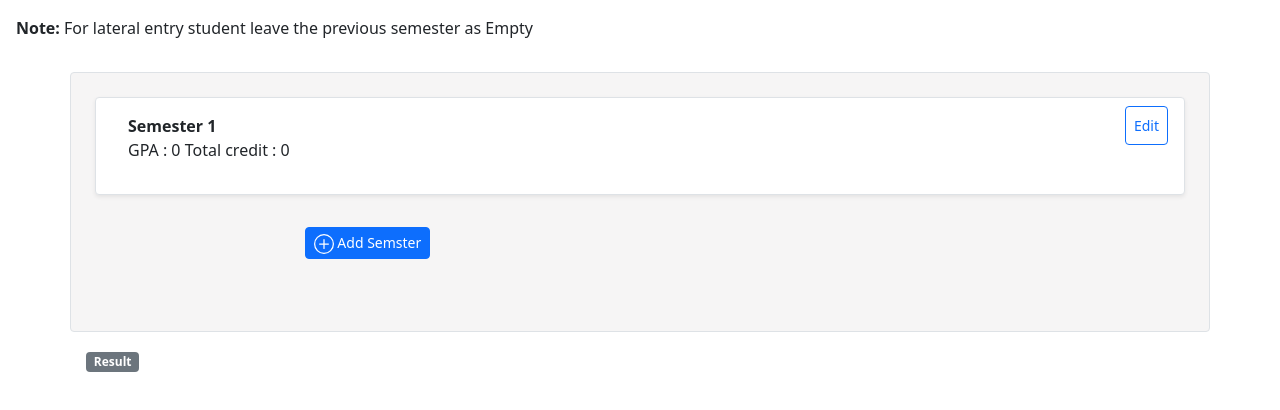
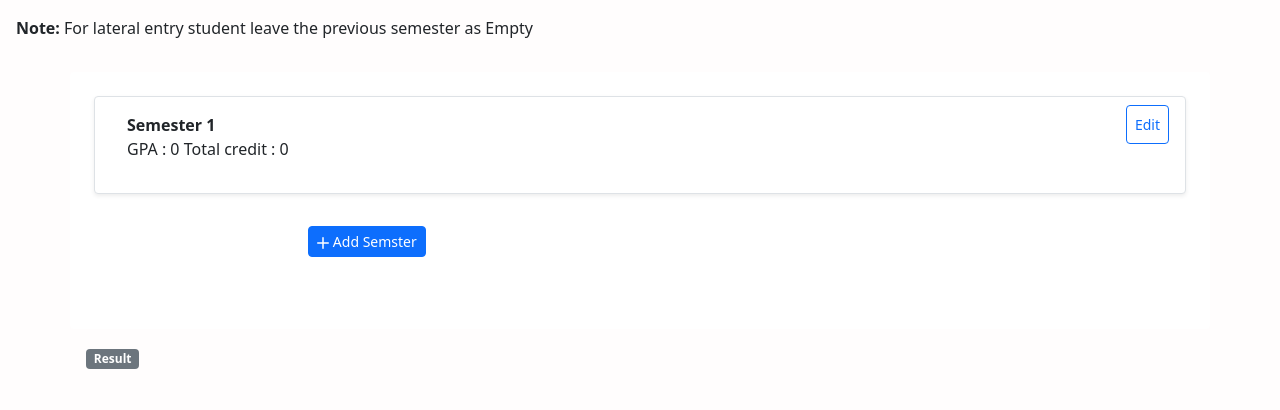
Before and after one commit to dev-udhayakumar/CGPA_Calculator, a plain HTML site: page calculate.html in a window 1280 px wide. Drawn offline with nearby package versions, Linux system fonts and the light colour scheme.

Commit message:
beta-07/06/21

```diff
--- a/calculate.html
+++ b/calculate.html
@@ -8,9 +8,9 @@
     <link rel="stylesheet" href="style.css">
     <link href="https://cdn.jsdelivr.net/npm/bootstrap@5.0.1/dist/css/bootstrap.min.css" rel="stylesheet" integrity="sha384-+0n0xVW2eSR5OomGNYDnhzAbDsOXxcvSN1TPprVMTNDbiYZCxYbOOl7+AMvyTG2x" crossorigin="anonymous">
 </head>
-<body>
+<body id="body">
    <p class="p-3" id ="h"><b>Note:</b> For lateral entry student leave the previous semester as Empty</p>
-   <div class="container-sm p-2 rounded border"  style="background: rgb(246, 245, 245);" >
+   <div class="container-sm p-2 rounded "  style="background: rgb(255, 255, 255);" >
     <ol class="list-group list-group p-3" id="hi" >
     </ol>
     <center class="mb-5">
@@ -18,9 +18,8 @@
         <div class="row p-3">
           <div class="col-6">
             <button type="button" onclick="AddNewSem(2), model(2)" class="btn btn-sm btn-primary rounded " id = "bt">
-              <svg xmlns="http://www.w3.org/2000/svg" width="20" height="20" fill="currentColor" class="bi bi-plus-circle" viewBox="0 0 16 16">
-                <path d="M8 15A7 7 0 1 1 8 1a7 7 0 0 1 0 14zm0 1A8 8 0 1 0 8 0a8 8 0 0 0 0 16z"/>
-                <path d="M8 4a.5.5 0 0 1 .5.5v3h3a.5.5 0 0 1 0 1h-3v3a.5.5 0 0 1-1 0v-3h-3a.5.5 0 0 1 0-1h3v-3A.5.5 0 0 1 8 4z"/>
+              <svg xmlns="http://www.w3.org/2000/svg" width="12" height="12" fill="currentColor" class="bi bi-plus-lg" viewBox="0 0 16 16">
+                <path d="M8 0a1 1 0 0 1 1 1v6h6a1 1 0 1 1 0 2H9v6a1 1 0 1 1-2 0V9H1a1 1 0 0 1 0-2h6V1a1 1 0 0 1 1-1z"/>
               </svg>  Add Semster
         </button>
           </div>
@@ -32,16 +31,13 @@
         </button>
         <div class="modal fade" id="exampleModal"   >
           <div class="modal-dialog modal-dialog-centered">
-            <div class="modal-content">
-              <div class="modal-header">
-                <h5 class="modal-title" id="exampleModalLabel">Want to delete the Semester ?</h5>
+            <div class="modal-content" >
+              <div class="modal-header" style="background: rgb(228, 3, 48);">
+                <h5 class="modal-title" id="exampleModalLabel">Last Semester Will Be Deleted!!</h5>
               </div>
-              <div class="modal-body">
-                <p>Last semster will be Deleted!!</p>
-              </div>
-              <div class="modal-footer">
+              <div class="modal-footer" >
                 <button type="button" class="btn btn-outline-secondary btn" data-bs-dismiss="modal">Cancel</button>
-                <button type="button" onclick="del(1)" data-bs-dismiss="modal" id ="ConDel" class="btn btn btn-danger">Yes I'm sure</button>
+                <button type="button" onclick="del(1)" data-bs-dismiss="modal" id ="ConDel" class="btn btn btn-outline-danger">Yes I'm sure</button>
               </div>
             </div>
           </div>
@@ -55,8 +51,12 @@
       <span class="badge bg-secondary">Result</span>
     </div>
     <div id ="models"></div>
-    <script src="index.js"></script>
-    <script>AddNewSem(1); model(1);</script>
+    <script src="src/create.js"></script>
+    <script src="src/delete.js"></script>
+    <script src="src/model.js"></script>
+    <script src="src/Math.js"></script>
+    <script src="src/sub.js"></script>
+    <script src="src/index.js"></script>
     <script src="https://cdn.jsdelivr.net/npm/bootstrap@5.0.1/dist/js/bootstrap.bundle.min.js" integrity="sha384-gtEjrD/SeCtmISkJkNUaaKMoLD0//ElJ19smozuHV6z3Iehds+3Ulb9Bn9Plx0x4" crossorigin="anonymous"></script>
     <script src="https://cdn.jsdelivr.net/npm/@popperjs/core@2.9.2/dist/umd/popper.min.js" integrity="sha384-IQsoLXl5PILFhosVNubq5LC7Qb9DXgDA9i+tQ8Zj3iwWAwPtgFTxbJ8NT4GN1R8p" crossorigin="anonymous"></script>
     <script src="https://cdn.jsdelivr.net/npm/bootstrap@5.0.1/dist/js/bootstrap.min.js" integrity="sha384-Atwg2Pkwv9vp0ygtn1JAojH0nYbwNJLPhwyoVbhoPwBhjQPR5VtM2+xf0Uwh9KtT" crossorigin="anonymous"></script>
--- a/index.js
+++ /dev/null
@@ -1,174 +0,0 @@
-
-function AddNewSem(n){
-        var li = document.createElement("li");
-        var id = "id"+ n;
-        li.setAttribute("id",id);
-        li.setAttribute("class","shadow-sm udhaya border rounded list-group-item d-flex justify-content-between align-items-start  ");
-        document.getElementById('hi').appendChild(li);
-        div1();
-          function div1(){
-            var div1id = "div1" + n ;
-            var div1 = document.createElement("div");
-            div1.setAttribute("id",div1id);
-            div1.setAttribute("class","ms-2 me-auto p-2");
-            div1.setAttribute("style" ,"transition-delay: 1s;")
-            document.getElementById(id).appendChild(div1);
-            div2()
-            Editbtn()
-            function div2(){
-              var div2id = "div2" + n ;
-              var div2 = document.createElement("div");
-              div2.setAttribute("id",div2id);
-              div2.setAttribute("class","fw-bold fs-6 ");
-              document.getElementById(div1id).appendChild(div2);
-              document.getElementById(div2id).innerHTML = "Semester " + n;
-
-              var p1id = "p1" + n;
-              var p1 = document.createElement("p");
-              p1.setAttribute("id",p1id);
-              p1.setAttribute("class" ,"fs-6");
-              document.getElementById(div1id).appendChild(p1);
-              document.getElementById(p1id).innerHTML ="GPA : " + 0 + " Total credit : " + 0;
-            }
-          }
-          function Editbtn(){
-            var btnE = "btnE" + n;
-            var btn1 = document.createElement("button");
-            btn1.setAttribute("id",btnE);
-            btn1.setAttribute("data-bs-toggle","modal");
-            var modeli = "#modeldiv1" + n ;
-            btn1.setAttribute("data-bs-target",modeli);
-            btn1.setAttribute("class","btn-sm btn btn-outline-primary p-2 mb-2 rounded bi bi-pencil-square");
-            btn1.setAttribute("type","button");
-            document.getElementById(id).appendChild(btn1);
-            document.getElementById(btnE).innerHTML = " Edit";
-
-          }
-        var add= parseInt(n + 1)
-        var del= parseInt(n)
-        var bt2= "del(" + del + ")";
-        var bt = "AddNewSem(" + add + ") , model(" + add +")";
-        console.log(del)
-        document.getElementById("bt").setAttribute("onclick",bt);
-        document.getElementById("ConDel").setAttribute("onclick",bt2);
-
-        if (add > 8){
-          document.getElementById("bt").style.display = "none";
-
-        }
-        if (add <= 2){
-          document.getElementById("bt2").style.display = "none";
-
-        }
-        else{
-          document.getElementById("bt2").style.display = "block";
-        }
-
-
-      }
-function del(n){
-
-  var id ="id" + n  ;
-  var mod = "modeldiv1" + n;
-  var del = document.getElementById(id);
-  var del2 = document.getElementById(mod);
-  del2.remove();
-  del.remove();
-  console.log(del)
-  var add= parseInt(n)
-  var del= parseInt(n - 1)
-  var bt2= "del(" + del + ")";
-  var bt = "AddNewSem(" + add + ") , model(" + add +")" ;
-
-  document.getElementById("bt").setAttribute("onclick",bt);
-  document.getElementById("ConDel").setAttribute("onclick",bt2);
-  document.getElementById("bt2").style.display = "block";
-  if (add <= 8){
-    document.getElementById("bt").style.display = "block";
-  }
-  if (add <= 2){
-    document.getElementById("bt2").style.display = "none";
-
-  }
-}
-
-function model(n){
-  var div1 = document.createElement("div");
-  var div1id = "modeldiv1" + n;
-  div1.setAttribute("id",div1id);
-  div1.setAttribute("class","modal fade");
-  document.getElementById("models").appendChild(div1);
-
-  var div2 = document.createElement("div");
-  var div2id = "modeldiv2" + n;
-  div2.setAttribute("id",div2id);
-  div2.setAttribute("class","modal-dialog modal-dialog-centered");
-  document.getElementById(div1id).appendChild(div2);
-
-  var div3 = document.createElement("div");
-  var div3id = "modeldiv3" + n;
-  div3.setAttribute("id",div3id);
-  div3.setAttribute("class","modal-content");
-  document.getElementById(div2id).appendChild(div3);
-  content();
-
-  function content(){
-    modelTitle();
-    modelbody();
-    modelFoot();
-
-    function modelTitle(){
-      var divHead = document.createElement("div");
-      var divHeadid = "modeldivHead" + n;
-      divHead.setAttribute("id",divHeadid);
-      divHead.setAttribute("class","modal-header");
-      document.getElementById(div3id).appendChild(divHead);
-
-      var Title = document.createElement("h5");
-      var Titleid = "Titleid" + n;
-      Title.setAttribute("id",Titleid);
-      Title.setAttribute("class","modal-title");
-      document.getElementById(divHeadid).appendChild(Title);
-      document.getElementById(Titleid).innerHTML = "Semester " + n ;
-
-    }
-    function modelbody(){
-      var divBody = document.createElement("div");
-      var divBodyid = "modeldivBody" + n;
-      divBody.setAttribute("id",divBodyid);
-      divBody.setAttribute("class","modal-body");
-      document.getElementById(div3id).appendChild(divBody);
-
-      var sample = document.createElement("h6");
-      var sampleid = "sampleid" + n;
-      sample.setAttribute("id",sampleid);
-      sample.setAttribute("class","");
-      document.getElementById(divBodyid).appendChild(sample);
-      document.getElementById(sampleid).innerHTML = "This option will be Enabled Soon....!"
-
-
-    }
-    function modelFoot(){
-
-      var divFoot = document.createElement("div");
-      var divFootid = "modeldivFoot" + n;
-      divFoot.setAttribute("id",divFootid);
-      divFoot.setAttribute("class","modal-footer");
-      document.getElementById(div3id).appendChild(divFoot);
-
-      var btnFoot = document.createElement("div");
-      var btnFootid = "btnFoot" + n;
-      btnFoot.setAttribute("id",btnFootid);
-      btnFoot.setAttribute("data-bs-dismiss","modal");
-      btnFoot.setAttribute("class","btn btn-outline-secondary");
-      document.getElementById(divFootid).appendChild(btnFoot);
-      document.getElementById(btnFootid).innerHTML ="Done";
-    }
-
-
-  }
-
-
-
-
-}
--- /dev/null
+++ b/src/create.js
@@ -0,0 +1,68 @@
+function AddNewSem(n){
+    var li = document.createElement("li");
+    var id = "id"+ n;
+    li.setAttribute("id",id);
+    li.setAttribute("class","shadow-sm udhaya border rounded list-group-item d-flex justify-content-between align-items-start  ");
+    document.getElementById('hi').appendChild(li);
+    div1();
+      function div1(){
+        var div1id = "div1" + n ;
+        var div1 = document.createElement("div");
+        div1.setAttribute("id",div1id);
+        div1.setAttribute("class","ms-2 me-auto p-2");
+        div1.setAttribute("style" ,"transition-delay: 1s;")
+        document.getElementById(id).appendChild(div1);
+        div2()
+        Editbtn()
+        function div2(){
+          var div2id = "div2" + n ;
+          var div2 = document.createElement("div");
+          div2.setAttribute("id",div2id);
+          div2.setAttribute("class","fw-bold fs-6 ");
+          document.getElementById(div1id).appendChild(div2);
+          document.getElementById(div2id).innerHTML = "Semester " + n;
+
+          var p1id = "p1" + n;
+          var p1 = document.createElement("p");
+          p1.setAttribute("id",p1id);
+          p1.setAttribute("class" ,"fs-6");
+          document.getElementById(div1id).appendChild(p1);
+          document.getElementById(p1id).innerHTML ="GPA : " + 0 + " Total credit : " + 0;
+        }
+      }
+      function Editbtn(){
+        var btnE = "btnE" + n;
+        var btn1 = document.createElement("button");
+        btn1.setAttribute("id",btnE);
+        btn1.setAttribute("data-bs-toggle","modal");
+        var modeli = "#modeldiv1" + n ;
+        btn1.setAttribute("onclick","")
+        btn1.setAttribute("data-bs-target",modeli);
+        btn1.setAttribute("class","btn-sm btn btn-outline-primary p-2 mb-2 rounded bi bi-pencil-square");
+        btn1.setAttribute("type","button");
+        document.getElementById(id).appendChild(btn1);
+        document.getElementById(btnE).innerHTML = " Edit";
+
+      }
+    var add= parseInt(n + 1)
+    var del= parseInt(n)
+    var bt2= "del(" + del + ")";
+    var bt = "AddNewSem(" + add + ") , model(" + add +")";
+    console.log(del)
+    document.getElementById("bt").setAttribute("onclick",bt);
+    document.getElementById("ConDel").setAttribute("onclick",bt2);
+
+    if (add > 8){
+      document.getElementById("bt").style.display = "none";
+
+    }
+    if (add <= 2){
+      document.getElementById("bt2").style.display = "none";
+
+    }
+    else{
+      document.getElementById("bt2").style.display = "block";
+    }
+
+
+  }
--- /dev/null
+++ b/src/delete.js
@@ -0,0 +1,24 @@
+function del(n){
+
+    var id ="id" + n  ;
+    var mod = "modeldiv1" + n;
+    var del = document.getElementById(id);
+    var del2 = document.getElementById(mod);
+    del2.remove();
+    del.remove();
+    console.log(del)
+    var add= parseInt(n)
+    var del= parseInt(n - 1)
+    var bt2= "del(" + del + ")";
+    var bt = "AddNewSem(" + add + ") , model(" + add +")" ;
+    document.getElementById("bt").setAttribute("onclick",bt);
+    document.getElementById("ConDel").setAttribute("onclick",bt2);
+    document.getElementById("bt2").style.display = "block";
+    if (add <= 8){
+      document.getElementById("bt").style.display = "block";
+    }
+    if (add <= 2){
+      document.getElementById("bt2").style.display = "none";
+
+    }
+  }
--- /dev/null
+++ b/src/model.js
@@ -0,0 +1,303 @@
+
+function model(n){
+    var div1 = document.createElement("div");
+    var div1id = "modeldiv1" + n;
+    div1.setAttribute("id",div1id);
+    div1.setAttribute("class","modal fade");
+    document.getElementById("models").appendChild(div1);
+
+    var div2 = document.createElement("div");
+    var div2id = "modeldiv2" + n;
+    div2.setAttribute("id",div2id);
+    div2.setAttribute("class","modal-dialog modal-dialog-centered");
+    document.getElementById(div1id).appendChild(div2);
+
+    var div3 = document.createElement("div");
+    var div3id = "modeldiv3" + n;
+    div3.setAttribute("id",div3id);
+    div3.setAttribute("class","modal-content");
+    document.getElementById(div2id).appendChild(div3);
+    content();
+
+    function content(){
+      modelTitle();
+      modelbody();
+      modelFoot();
+
+      function modelTitle(){
+        var divHead = document.createElement("div");
+        var divHeadid = "modeldivHead" + n;
+        divHead.setAttribute("id",divHeadid);
+        divHead.setAttribute("class","modal-header");
+        document.getElementById(div3id).appendChild(divHead);
+
+        var Title = document.createElement("h5");
+        var Titleid = "Titleid" + n;
+        Title.setAttribute("id",Titleid);
+        Title.setAttribute("class","modal-title");
+        document.getElementById(divHeadid).appendChild(Title);
+        document.getElementById(Titleid).innerHTML = "Sem " + n ;
+      }
+      function modelbody(){
+        var divBody = document.createElement("div");
+        var divBodyid = "modeldivBody" + n;
+        divBody.setAttribute("id",divBodyid);
+        divBody.setAttribute("class","modal-body");
+        document.getElementById(div3id).appendChild(divBody);
+        table()
+        function table(){
+
+          var table = document.createElement("table");
+          var tableid = "table1" + n;
+          table.setAttribute("id",tableid);
+          table.setAttribute("class","table table-primary table-bordered border-secondary")
+          document.getElementById(divBodyid).appendChild(table);
+          tableHead();
+          tableBody();
+
+          function tableHead(){
+            var thead = document.createElement("thead");
+            var theadid = "theadid" + n ;
+            thead.setAttribute("id",theadid);
+            thead.setAttribute("class","table-dark")
+            document.getElementById(tableid).appendChild(thead);
+
+            var trHead = document.createElement("tr");
+            var trHeadid = "trHeadid" + n;
+            trHead.setAttribute("id",trHeadid);
+            document.getElementById(theadid).appendChild(trHead);
+            th()
+            function th(){
+              var thno = document.createElement("th");
+              var thnoid = "thnoid" + n;
+              thno.setAttribute("id",thnoid);
+              thno.setAttribute("sope","col");
+              document.getElementById(trHeadid).appendChild(thno);
+              document.getElementById(thnoid).innerHTML = "#";
+
+              var thsub = document.createElement("th");
+              var thsubid = "thsubid" + n;
+              thsub.setAttribute("id",thsubid);
+              thsub.setAttribute("sope","col");
+              document.getElementById(trHeadid).appendChild(thsub);
+              document.getElementById(thsubid).innerHTML = "Subject";
+
+              var thGa = document.createElement("th");
+              var thGaid = "thGaid" + n;
+              thGa.setAttribute("id",thGaid);
+              thGa.setAttribute("sope","col");
+              document.getElementById(trHeadid).appendChild(thGa);
+              document.getElementById(thGaid).innerHTML = "Grade";
+
+              var thCe = document.createElement("th");
+              var thCeid = "thCeid" + n;
+              thCe.setAttribute("id",thCeid);
+              thCe.setAttribute("sope","col");
+              document.getElementById(trHeadid).appendChild(thCe);
+              document.getElementById(thCeid).innerHTML = "Credit";
+            }
+
+          }
+
+          function tableBody(){
+            var tbody = document.createElement("tbody");
+            var tbodyid = "tbodyid" + n ;
+            tbody.setAttribute("id",tbodyid);
+            tbody.setAttribute("class","p-3");
+            document.getElementById(tableid).appendChild(tbody);
+            tr(1)
+            tr(2)
+            tr(3)
+            tr(4)
+            tr(5)
+            tr(6)
+            tr(7)
+            function tr(i){
+
+              var trbody = document.createElement("tr");
+              var trbodyid = "trbodyid1" + n + i;
+              trbody.setAttribute("id",trbodyid);
+              document.getElementById(tbodyid).appendChild(trbody);
+
+              var thnof = document.createElement("th");
+              var thbodyid = "thnoidf" + n + i;
+              thnof.setAttribute("id",thbodyid);
+              thnof.setAttribute("sope","row");
+              document.getElementById(trbodyid).appendChild(thnof);
+              document.getElementById(thbodyid).innerHTML = i;
+              subject();
+              grade();
+              credit();
+
+              function subject(){
+                var tdsub = document.createElement("td");
+                var tdsubid = "tdsubid" + n + i;
+                tdsub.setAttribute("id",tdsubid);
+                document.getElementById(trbodyid).appendChild(tdsub);
+
+                var subinput = document.createElement("input");
+                var subinputid = "subinputid" + n + i ;
+                subinput.setAttribute("id",subinputid);
+                subinput.setAttribute("type","text");
+                subinput.setAttribute("class","form-control");
+                subinput.setAttribute("placeholder","subject");
+                document.getElementById(tdsubid).appendChild(subinput);
+              }
+
+              function grade(){
+                var tdgd = document.createElement("td");
+                var tdgdid = "tdgdid" + n + i;
+                tdgd.setAttribute("id",tdgdid);
+                document.getElementById(trbodyid).appendChild(tdgd);
+
+                var gdinput = document.createElement("select");
+                var gdinputid = "gdinputid" + n + i ;
+                gdinput.setAttribute("id",gdinputid);
+                gdinput.setAttribute("class","form-control");
+                gdinput.setAttribute("aria-label","Default select example");
+                document.getElementById(tdgdid).appendChild(gdinput);
+                options()
+                function options(){
+                  var gdoption0 = document.createElement("option");
+                  gdoption0id = "gdoption0id" + n + i;
+                  gdoption0.setAttribute("selected","");
+                  gdoption0.setAttribute("id",gdoption0id);
+                  document.getElementById(gdinputid).appendChild(gdoption0);
+                  document.getElementById(gdoption0id).innerHTML = "Grade";
+
+                  var gdoption1 = document.createElement("option");
+                  gdoption1id = "gdoption1id" + n + i;
+                  gdoption1.setAttribute("value","1");
+                  gdoption1.setAttribute("id",gdoption1id);
+                  document.getElementById(gdinputid).appendChild(gdoption1);
+                  document.getElementById(gdoption1id).innerHTML = "O";
+
+                  var gdoption2 = document.createElement("option");
+                  gdoption2id = "gdoption2id" + n + i;
+                  gdoption2.setAttribute("value","2");
+                  gdoption2.setAttribute("id",gdoption2id);
+                  document.getElementById(gdinputid).appendChild(gdoption2);
+                  document.getElementById(gdoption2id).innerHTML = "A+";
+
+                  var gdoption3 = document.createElement("option");
+                  gdoption3id = "gdoption3id" + n + i;
+                  gdoption3.setAttribute("value","3");
+                  gdoption3.setAttribute("id",gdoption3id);
+                  document.getElementById(gdinputid).appendChild(gdoption3);
+                  document.getElementById(gdoption3id).innerHTML = "A";
+
+                  var gdoption4 = document.createElement("option");
+                  gdoption4id = "gdoption4id" + n + i;
+                  gdoption4.setAttribute("value","4");
+                  gdoption4.setAttribute("id",gdoption4id);
+                  document.getElementById(gdinputid).appendChild(gdoption4);
+                  document.getElementById(gdoption4id).innerHTML = "B+";
+
+                  var gdoption5 = document.createElement("option");
+                  gdoption5id = "gdoption5id" + n + i;
+                  gdoption5.setAttribute("value","5");
+                  gdoption5.setAttribute("id",gdoption5id);
+                  document.getElementById(gdinputid).appendChild(gdoption5);
+                  document.getElementById(gdoption5id).innerHTML = "B";
+
+                  var gdoption6 = document.createElement("option");
+                  gdoption6id = "gdoption6id" + n + i;
+                  gdoption6.setAttribute("value","6");
+                  gdoption6.setAttribute("id",gdoption6id);
+                  document.getElementById(gdinputid).appendChild(gdoption6);
+                  document.getElementById(gdoption6id).innerHTML = "U";
+                }
+
+
+
+
+              }
+              function credit(){
+
+                var tdce = document.createElement("td");
+                var tdceid = "tdceid" + n + i;
+                tdce.setAttribute("id",tdceid);
+                document.getElementById(trbodyid).appendChild(tdce);
+
+                var ceinput = document.createElement("select");
+                var ceinputid = "ceinputid" + n + i ;
+                ceinput.setAttribute("id",ceinputid);
+                ceinput.setAttribute("class","form-control");
+                ceinput.setAttribute("aria-label","Default select example");
+                document.getElementById(tdceid).appendChild(ceinput);
+                options()
+                function options(){
+                  var ceoption0 = document.createElement("option");
+                  ceoption0id = "ceoption0id" + n + i;
+                  ceoption0.setAttribute("selected","");
+                  ceoption0.setAttribute("id",ceoption0id);
+                  document.getElementById(ceinputid).appendChild(ceoption0);
+                  document.getElementById(ceoption0id).innerHTML = "Credit";
+
+                  var ceoption1 = document.createElement("option");
+                  ceoption1id = "ceoption1id" + n + i;
+                  ceoption1.setAttribute("value","1");
+                  ceoption1.setAttribute("id",ceoption1id);
+                  document.getElementById(ceinputid).appendChild(ceoption1);
+                  document.getElementById(ceoption1id).innerHTML = "1";
+
+                  var ceoption2 = document.createElement("option");
+                  ceoption2id = "ceoption2id" + n + i;
+                  ceoption2.setAttribute("value","2");
+                  ceoption2.setAttribute("id",ceoption2id);
+                  document.getElementById(ceinputid).appendChild(ceoption2);
+                  document.getElementById(ceoption2id).innerHTML = "2";
+
+                  var ceoption3 = document.createElement("option");
+                  ceoption3id = "ceoption3id" + n + i;
+                  ceoption3.setAttribute("value","3");
+                  ceoption3.setAttribute("id",ceoption3id);
+                  document.getElementById(ceinputid).appendChild(ceoption3);
+                  document.getElementById(ceoption3id).innerHTML = "3";
+
+                  var ceoption4 = document.createElement("option");
+                  ceoption4id = "ceoption4id" + n + i;
+                  ceoption4.setAttribute("value","4");
+                  ceoption4.setAttribute("id",ceoption4id);
+                  document.getElementById(ceinputid).appendChild(ceoption4);
+                  document.getElementById(ceoption4id).innerHTML = "4";
+
+
+                }
+
+
+
+
+
+              }
+
+
+
+            }
+          }
+        }
+      }
+      function modelFoot(){
+
+        var divFoot = document.createElement("div");
+        var divFootid = "modeldivFoot" + n;
+        divFoot.setAttribute("id",divFootid);
+        divFoot.setAttribute("class","modal-footer");
+        document.getElementById(div3id).appendChild(divFoot);
+
+        var btnFoot = document.createElement("div");
+        var btnFootid = "btnFoot" + n;
+        btnFoot.setAttribute("id",btnFootid);
+        btnFoot.setAttribute("data-bs-dismiss","modal");
+        btnFoot.setAttribute("class","btn btn-outline-secondary");
+        document.getElementById(divFootid).appendChild(btnFoot);
+        document.getElementById(btnFootid).innerHTML ="Done";
+      }
+
+
+    }
+
+
+
+
+  }
--- a/style.css
+++ b/style.css
@@ -1,3 +1,9 @@
+body{
+    background-color: rgb(255, 253, 253);
+}
+#body{
+    background-color: rgb(255, 253, 253);
+}
 
 #id1,#id2,#id3,#id4,#id5,#id6,#id7,#id8{
 
```
Also changed, not shown: src/index.js (added, +8 -0 lines), Images/cal_icon.png (renamed from src/cal_icon.png), Images/cgpa_INFO.jpeg (renamed from src/cgpa_INFO.jpeg), src/Math.js (added).
